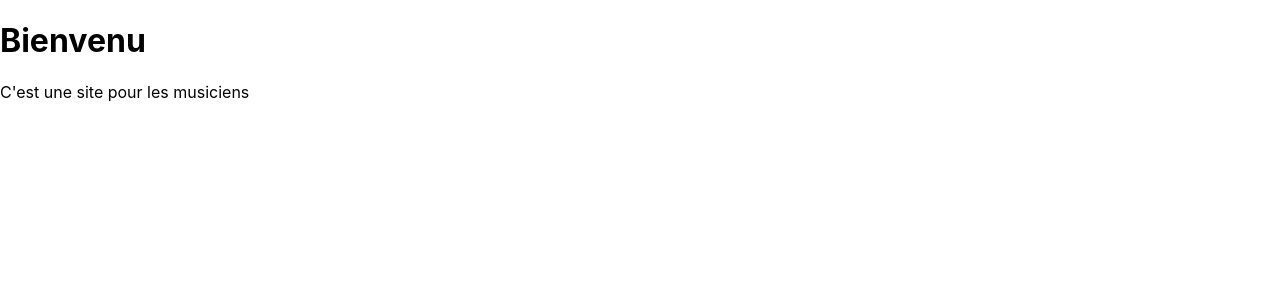
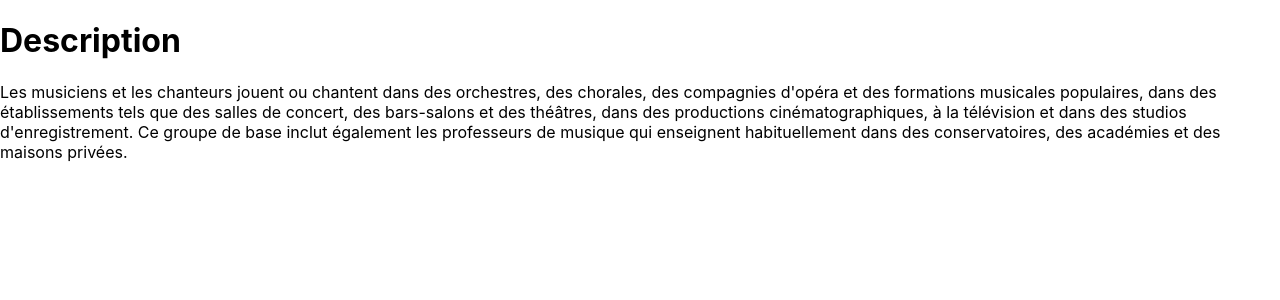
Before and after one commit to HasniaH/TP_ListeDeLecture, a React (Create React App) app in the folder liste-de-lecture_frontend/: page / in a window 1280 px wide. Shown: the top 300 px of the page. Built offline with nearby package versions, Linux system fonts and the light colour scheme.

Commit message:
Modification de la page Acceuil

```diff
--- a/liste-de-lecture_frontend/src/Pages/PageAccueil.js
+++ b/liste-de-lecture_frontend/src/Pages/PageAccueil.js
@@ -1,10 +1,17 @@
 import React from 'react'
 
- function PageAccueil() {
+function PageAcceuil() {
     return (
         <>
-           <h1>Bienvenu</h1>
-           <p>C'est une site pour les musiciens </p>
+            <h1>Description</h1>
+            <p>
+                Les musiciens et les chanteurs jouent ou chantent dans des orchestres,
+                des chorales, des compagnies d'opéra et des formations musicales populaires,
+                dans des établissements tels que des salles de concert, des bars-salons et des théâtres,
+                dans des productions cinématographiques, à la télévision et dans des studios d'enregistrement.
+                Ce groupe de base inclut également les professeurs de musique qui enseignent habituellement
+                dans des conservatoires, des académies et des maisons privées.
+            </p>
         </>
     )
-}export default PageAccueil
+} export default PageAcceuil
```
